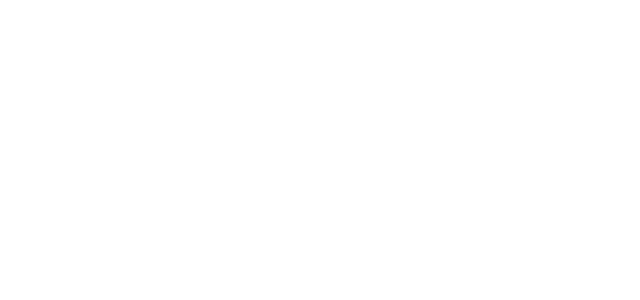
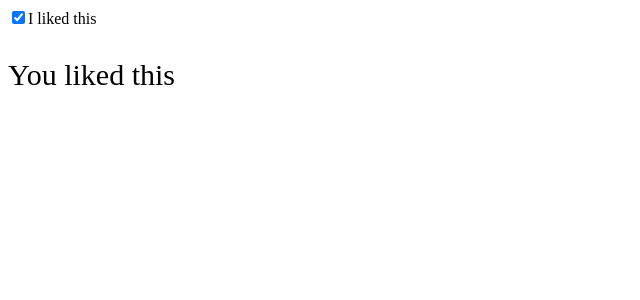
Before and after one commit to SokolovSergey88/myreact, a React (Create React App) app: page / in a window 1280 px wide. Shown: the top 300 px of the page, without its empty margins (0-640 px from the left). Built offline with nearby package versions, Linux system fonts and the light colour scheme.

Commit message:
tutorial2hukstate

```diff
--- a/src/App.js
+++ b/src/App.js
@@ -1,8 +1,13 @@
+import UserComponent from "./components/UsserComponent/UserComponent";
+import {MyInput} from "./components/MyInput/MyInput";
+import {MyCheckbox} from "./components/MyCheckbox/MyCheckbox";
 
 const App = () => {
   return (
       <div>
-
+          {/*  <UserComponent />*/}
+          {/*<MyInput />*/}
+            <MyCheckbox />
       </div>
   );
 };
--- /dev/null
+++ b/src/components/MyCheckbox/MyCheckbox.js
@@ -0,0 +1,26 @@
+import {useState} from "react";
+
+const MyCheckbox = () => {
+    const [liked, setLiked] = useState(true);
+
+    const handleChange = (e) =>{
+        setLiked(e.target.checked)
+    }
+
+
+    return (
+        <div>
+            <label>
+            <input
+                type="checkbox"
+                checked={liked}
+                onChange={handleChange}
+            />
+                I liked this
+            </label>
+            <p>You {liked ? 'liked' : 'did not like'} this</p>
+        </div>
+    );
+};
+
+export {MyCheckbox};
--- /dev/null
+++ b/src/components/MyInput/MyInput.js
@@ -0,0 +1,24 @@
+import {useState} from "react";
+import styles from './MyInput.module.css';
+
+const MyInput = () => {
+
+    const [text, setText] = useState('hello');
+
+    function handleChange(e){
+        setText(e.target.value);
+    }
+
+
+    return (
+        <div>
+            <div className={styles.wrapper}>
+            <input type="text" value={text} onChange={handleChange}/>
+            <p>You typed {text}</p>
+            <button onClick={()=> setText('')}>RESET</button>
+            </div>
+        </div>
+    );
+};
+
+export {MyInput};
--- /dev/null
+++ b/src/components/MyInput/MyInput.module.css
@@ -0,0 +1,10 @@
+.wrapper {
+    display: flex;
+    flex-direction: column;
+    width: 20%;
+    background-color: cadetblue;
+    color: red;
+}
+p{
+    font-size: 30px;
+}
--- /dev/null
+++ b/src/components/UsserComponent/UserComponent.js
@@ -0,0 +1,22 @@
+import {useState} from "react";
+
+
+const UserComponent = () => {
+
+    const [count, setCount] = useState(0);
+
+    function handleClick(){
+        setCount(count + 1);
+    }
+
+    return (
+        <>
+            <button onClick={handleClick}>You pressed me {count} times</button>
+        </>
+    )
+}
+
+
+
+
+export default UserComponent;
```
